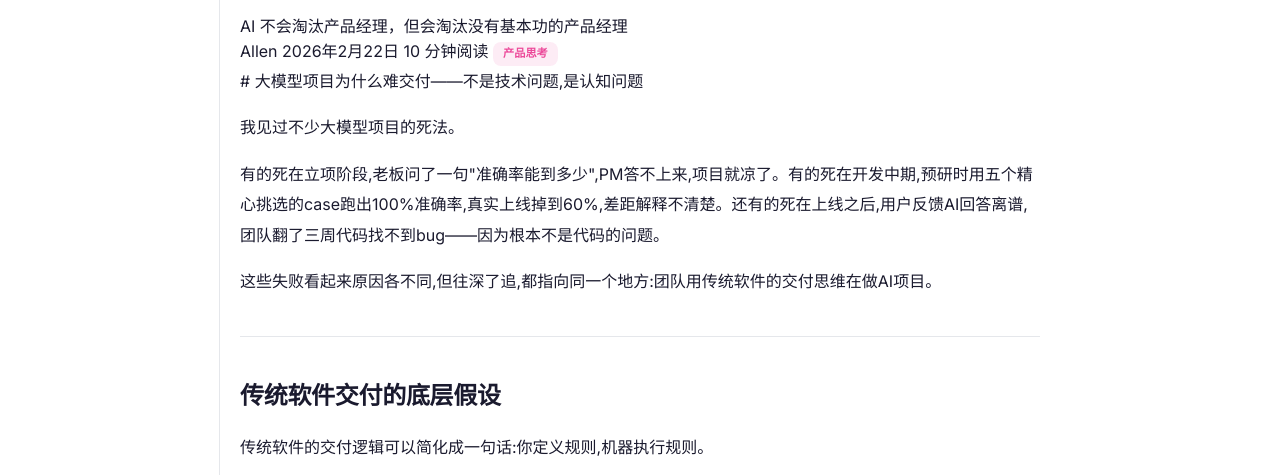
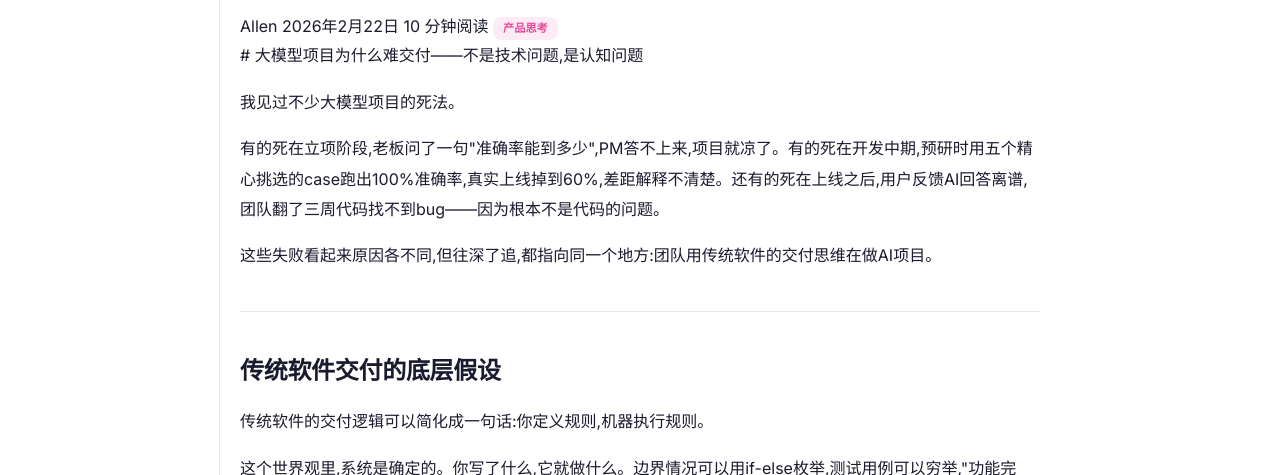
Before and after one commit to Allenyang007/allen-site, a website: page blog/llm-project-delivery-mindset/index.html in a window 1280 px wide. Shown: the part 314-789 px from the top of the page. Drawn offline with Linux system fonts and the light colour scheme.

Commit message:
fix: 彻底删除所有subtitle

```diff
--- a/blog/llm-project-delivery-mindset/index.html
+++ b/blog/llm-project-delivery-mindset/index.html
@@ -341,7 +341,6 @@ footer{
   </div>
 </div>
 
-  <div class="subtitle">AI 不会淘汰产品经理，但会淘汰没有基本功的产品经理</div>
   <div class="info">
     <span>Allen</span>
     <span>2026年2月22日</span>
```
